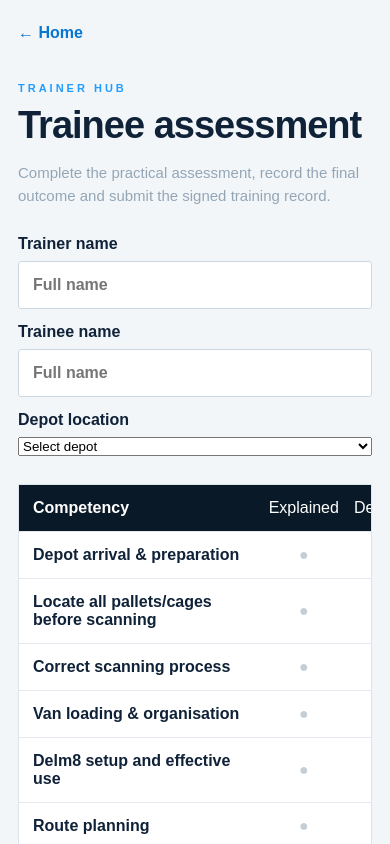
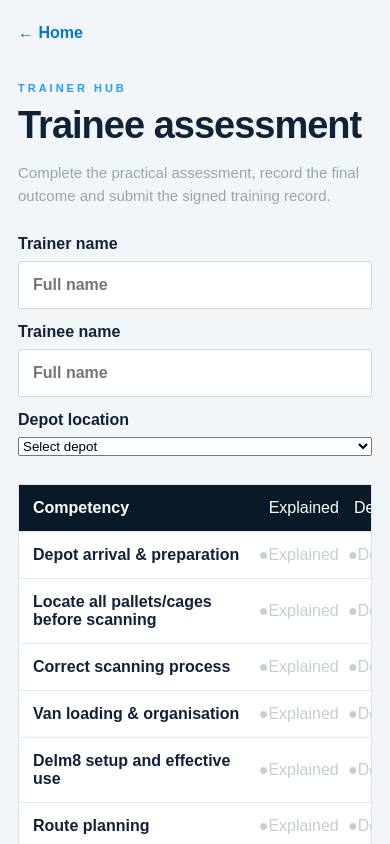
Before and after one commit to 4x4masterb-pixel/easydrop-driver-hub, a Next.js app: page /trainer in a window 390 px wide. Shown: the top 844 px of the page. Built offline with nearby package versions, Linux system fonts and the light colour scheme.

Commit message:
Show competency rating labels on mobile assessment

```diff
--- a/app/trainer/page.js
+++ b/app/trainer/page.js
@@ -13,5 +13,5 @@ export default function Trainer(){
  }
  return <main className="inner wide"><a href="/">← Home</a><p className="eyebrow">TRAINER HUB</p><h1>Trainee assessment</h1><p className="lead">Complete the practical assessment, record the final outcome and submit the signed training record.</p>
  <form onSubmit={submit}><div className="identity"><label>Trainer name<input value={trainer} onChange={e=>setTrainer(e.target.value)} placeholder="Full name"/></label><label>Trainee name<input value={trainee} onChange={e=>setTrainee(e.target.value)} placeholder="Full name"/></label><label>Depot location<select value={depot} onChange={e=>setDepot(e.target.value)} required><option value="">Select depot</option>{["Rotherham","Leeds","Huntingdon","Luton"].map(d=><option key={d} value={d}>{d}</option>)}</select></label></div>
- <div className="assessment"><div className="assHead"><b>Competency</b>{levels.map(x=><span key={x}>{x}</span>)}</div>{checks.map(c=><div className="assRow" key={c}><b>{c}</b>{levels.map(l=><label className="radio" key={l}><input type="radio" name={c} checked={scores[c]===l} onChange={()=>setScores({...scores,[c]:l})}/><span>●</span></label>)}</div>)}</div>
+ <div className="assessment"><div className="assHead"><b>Competency</b>{levels.map(x=><span key={x}>{x}</span>)}</div>{checks.map(c=><div className="assRow" key={c}><b>{c}</b>{levels.map(l=><label className="radio" key={l}><input type="radio" name={c} checked={scores[c]===l} onChange={()=>setScores({...scores,[c]:l})}/><span className="radioDot">●</span><span className="radioLabel">{l}</span></label>)}</div>)}</div>
  <div className="finalBox"><h2>Final assessment</h2><label>Overall result<select value={outcome} onChange={e=>setOutcome(e.target.value)}><option value="">Select result</option><option>GREEN - Independent</option><option>AMBER - Support required</option><option>RED - Further training required</option></select></label><label>Ready for Solo Route?<select value={solo} onChange={e=>setSolo(e.target.value)}><option value="">Select</option><option>YES</option><option>NO</option></select></label><label>Trainer notes<textarea value={notes} onChange={e=>setNotes(e.target.value)} placeholder="Support required, strengths, concerns or follow-up actions..."/></label><p className="declaration">By submitting, the named trainer confirms this assessment reflects the trainee's demonstrated ability at the time of sign-off.</p><button type="submit">Sign Off & Submit</button>{status&&<p className="submitStatus">{status}</p>}</div></form></main>}
```
